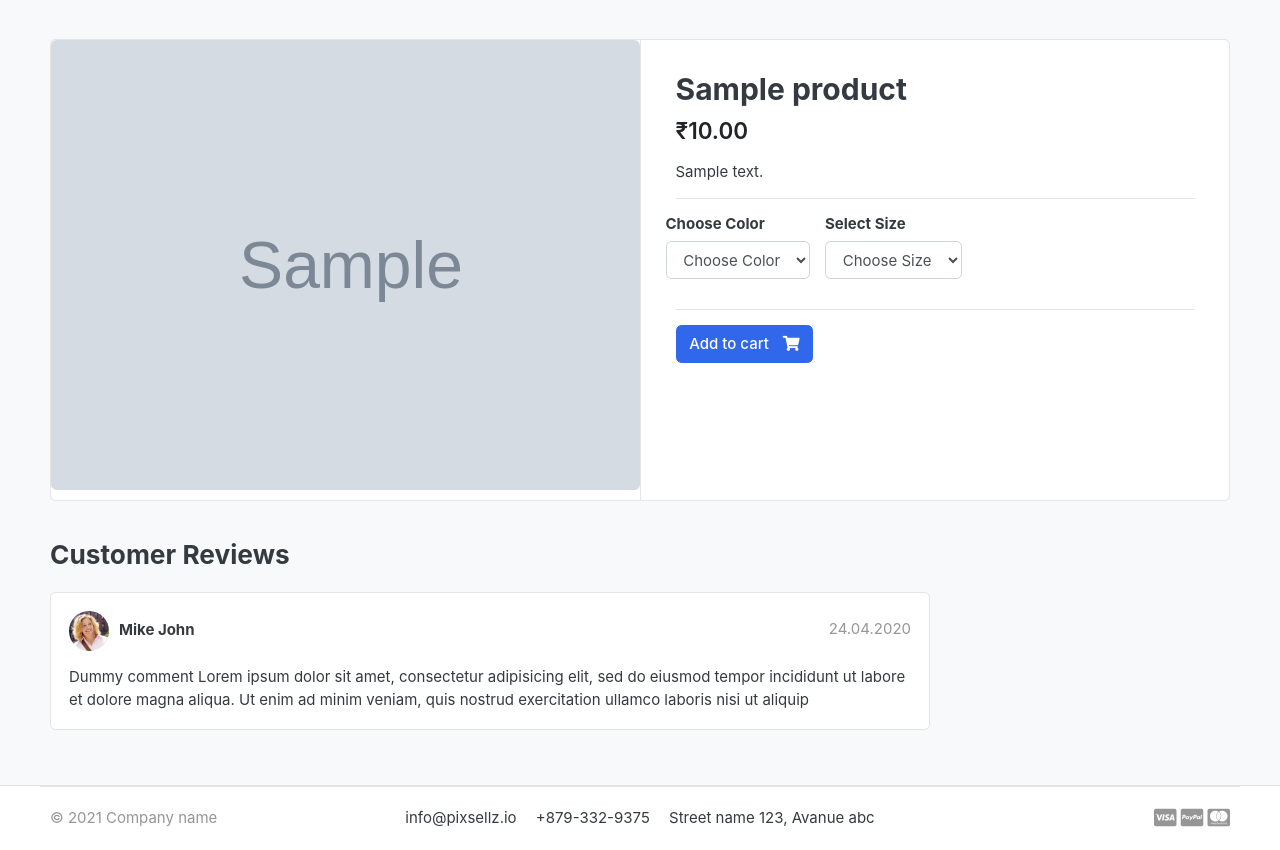
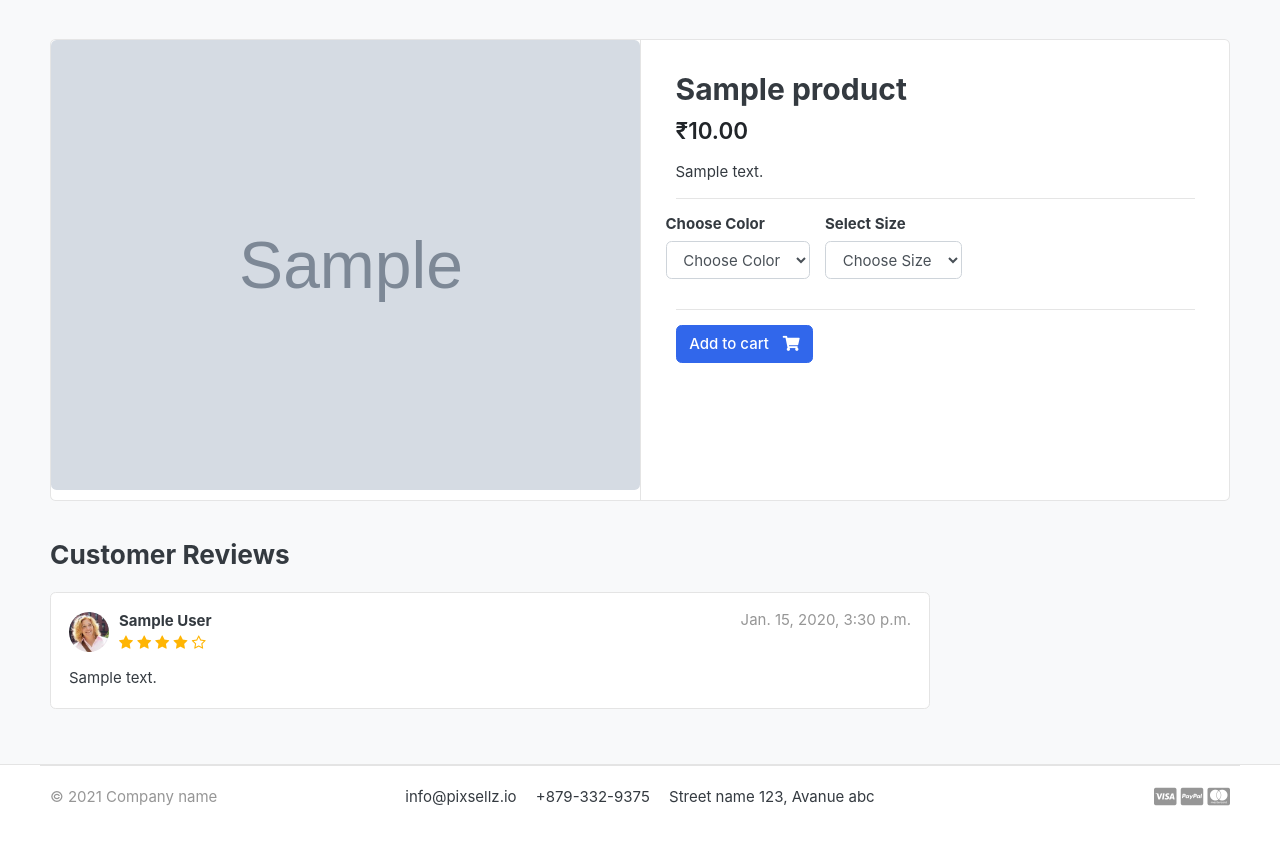
Before and after one commit to SatvirSingh98/GreatKart-eCommerce, a Django app: a page that uses src/apps/store/templates/store/product-detail.html in a window 1280 px wide. Shown: the part 119-969 px from the top of the page. After the commit the page ends 925 px from the top, so only its background shows below. Run offline with Django 3.2, Linux system fonts and the light colour scheme; tables that the repository leaves empty hold one stand-in row (values such as "Sample post"); grey boxes marked "Sample" are stand-in pictures; some libraries are stand-ins or nearby versions; some web fonts are replaced.

Commit message:
Displaying Rating Stars

```diff
--- a/src/apps/accounts/models.py
+++ b/src/apps/accounts/models.py
@@ -51,3 +51,6 @@ class Account(AbstractBaseUser):
 
     def has_module_perms(self, app_label):
         return True
+
+    def full_name(self):
+        return f'{self.first_name} {self.last_name}'
--- a/src/apps/store/templates/store/product-detail.html
+++ b/src/apps/store/templates/store/product-detail.html
@@ -127,23 +127,30 @@
                     <h3>Customer Reviews </h3>
                 </header>
 
+                {% for review in reviews %}
                     <article class="box mb-3">
                         <div class="icontext w-100">
                             <img src="{% static 'images/avatars/avatar1.jpg' %}" class="img-xs icon rounded-circle">
                             <div class="text">
-                            <span class="date text-muted float-md-right">24.04.2020 </span>
-                            <h6 class="mb-1">Mike John </h6>
-
+                                <span class="date text-muted float-md-right">
+                                    {{ review.updated_at }}
+                                </span>
+                                <h6 class="mb-1">{{ review.user.full_name|title }}</h6>
+                                <div class="rating-star">
+                                    <span>
+                                        {% for star in stars %}
+                                            <i class="fa fa-star{% if review.rating == star %}-half-o{% elif review.rating < star %}-o{% endif %}"
+                                                aria-hidden="true"></i>
+                                        {% endfor %}
+                                    </span>
+                                </div>
                             </div>
                         </div> <!-- icontext.// -->
                         <div class="mt-3">
-                        <p>
-                            Dummy comment Lorem ipsum dolor sit amet, consectetur adipisicing elit, sed do eiusmod
-                            tempor incididunt ut labore et dolore magna aliqua. Ut enim ad minim veniam,
-                            quis nostrud exercitation ullamco laboris nisi ut aliquip
-                        </p>
+                            <p>{{ review.review }}</p>
                         </div>
                     </article>
+                {% endfor %}
 
 
 
--- a/src/apps/store/views.py
+++ b/src/apps/store/views.py
@@ -40,10 +40,15 @@ def product_detail_view(request, category_slug=None, product_slug=None):
     else:
         order_product_exists = None
 
+    # Get the reviews
+    reviews = ReviewModel.objects.filter(product_id=product.id, status=True)
+
     context = {
         'product': product,
         'in_cart': in_cart,
-        'order_product_exists': order_product_exists
+        'order_product_exists': order_product_exists,
+        'reviews': reviews,
+        'stars': [0.5, 1.5, 2.5, 3.5, 4.5],
     }
     return render(request, 'store/product-detail.html', context)
 
```
Lines whose indentation alone changed are shown as unchanged.
